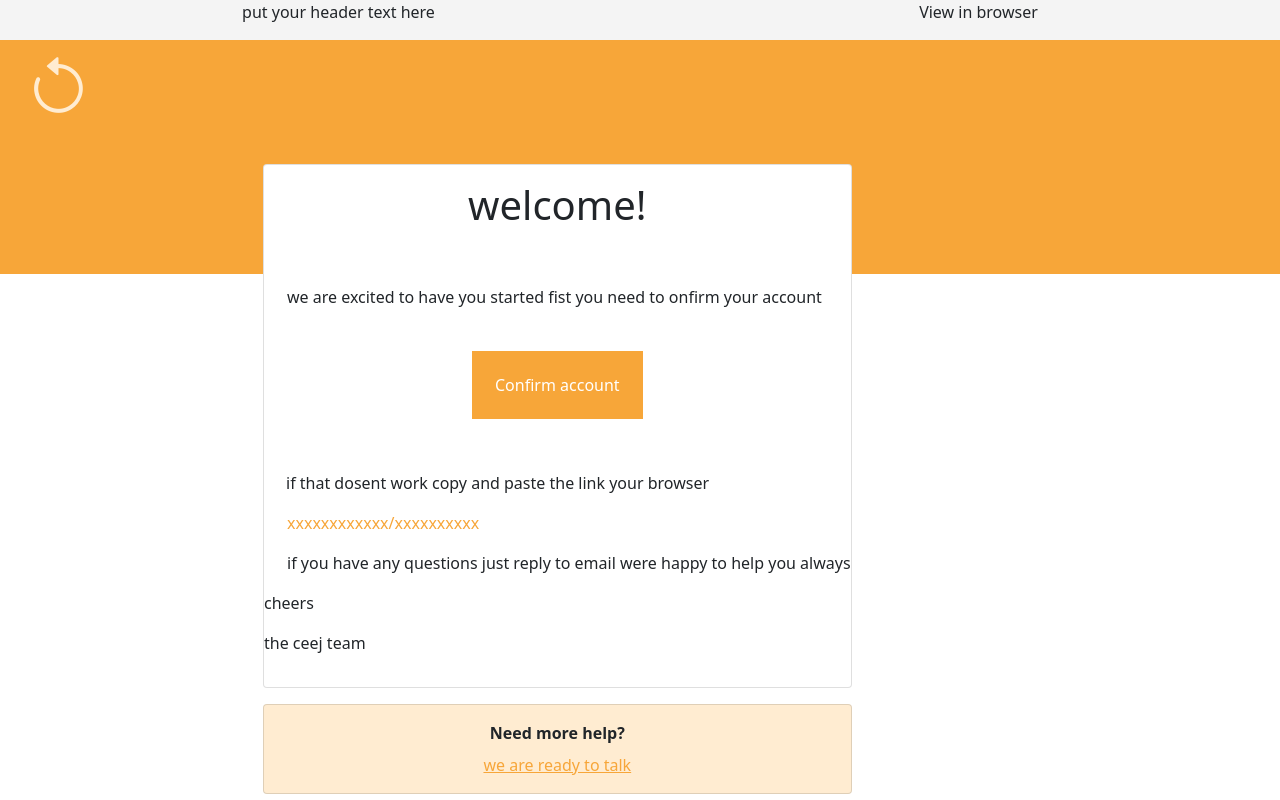
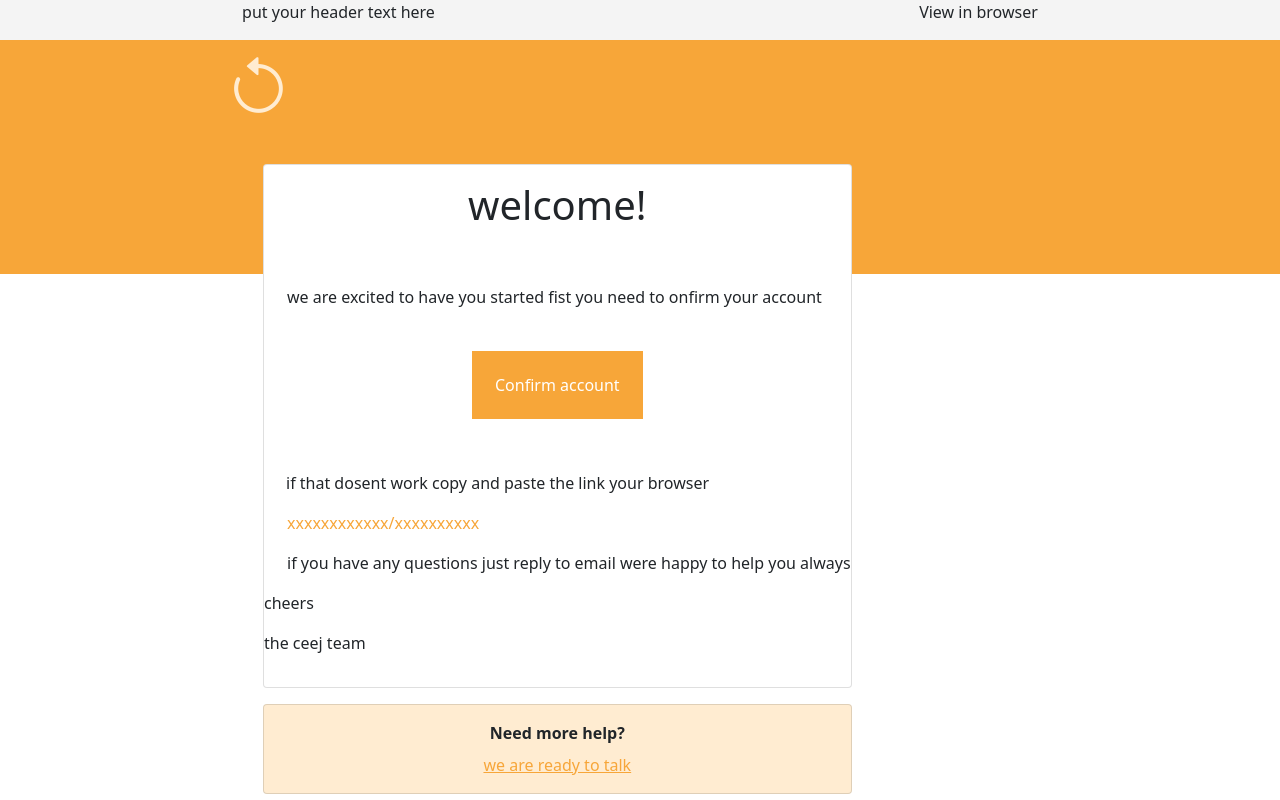
Before and after one commit to Balajisaketh/task2.github.io, a plain HTML site: page index.html in a window 1280 px wide. Drawn offline with nearby package versions, Linux system fonts and the light colour scheme.

Commit message:
Update index.html

```diff
--- a/index.html
+++ b/index.html
@@ -26,7 +26,7 @@
     <!-- </div> -->
    </section>
     <section class="section2">
-        <i class="bi bi-arrow-counterclockwise pt-3" style="color: #FFECD1;font-size: 65px;margin-left;600px;padding: 26px;padding-top:32px;"></i>
+        <i class="bi bi-arrow-counterclockwise pt-3" style="color: #FFECD1;font-size: 65px;padding:226px;padding-top:32px;"></i>
     </section>
    <section class="section3 ">
        <div class="card ">
```
